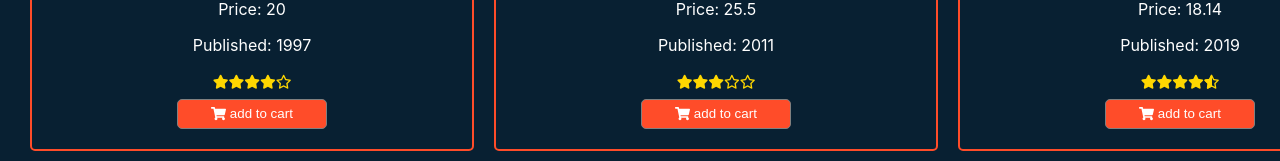
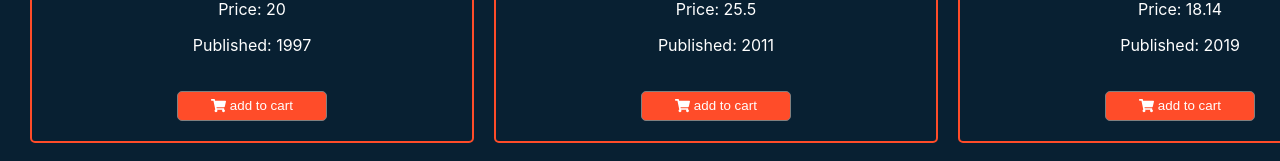
Before and after one commit to borshon420/book-store, a React (Create React App) app: page / in a window 1280 px wide. Shown: the part 617-778 px from the top of the page. Built offline with nearby package versions, Linux system fonts and the light colour scheme.

Commit message:
remove-rating-give-bug-in-console

```diff
--- a/src/components/Book/Book.js
+++ b/src/components/Book/Book.js
@@ -2,11 +2,10 @@ import React from 'react';
 import { FontAwesomeIcon } from '@fortawesome/react-fontawesome';
 import { faShoppingCart } from '@fortawesome/free-solid-svg-icons';
 import './Book.css';
-import Rating from 'react-rating';
+
 
 const Book = (props) => {
-    console.log(props.book)
-    const {name, author, img, id, price, published, rating} = props.book;
+    const {name, author, img, id, price, published} = props.book;
     const cartIcon = <FontAwesomeIcon icon={faShoppingCart} />
     return (
         <div className="book-container">
@@ -16,11 +15,7 @@ const Book = (props) => {
             <p><small>Id: {id}</small></p>
             <p>Price: {price}</p>
             <p>Published: {published}</p>
-            <Rating
-            initialRating={rating}
-            emptySymbol="far fa-star icon-color"
-            fullSymbol="fas fa-star icon-color"
-            ></Rating>
+
             <br />
             <button
             onClick={()=> props.handleAddToCart(props.book)}
```
